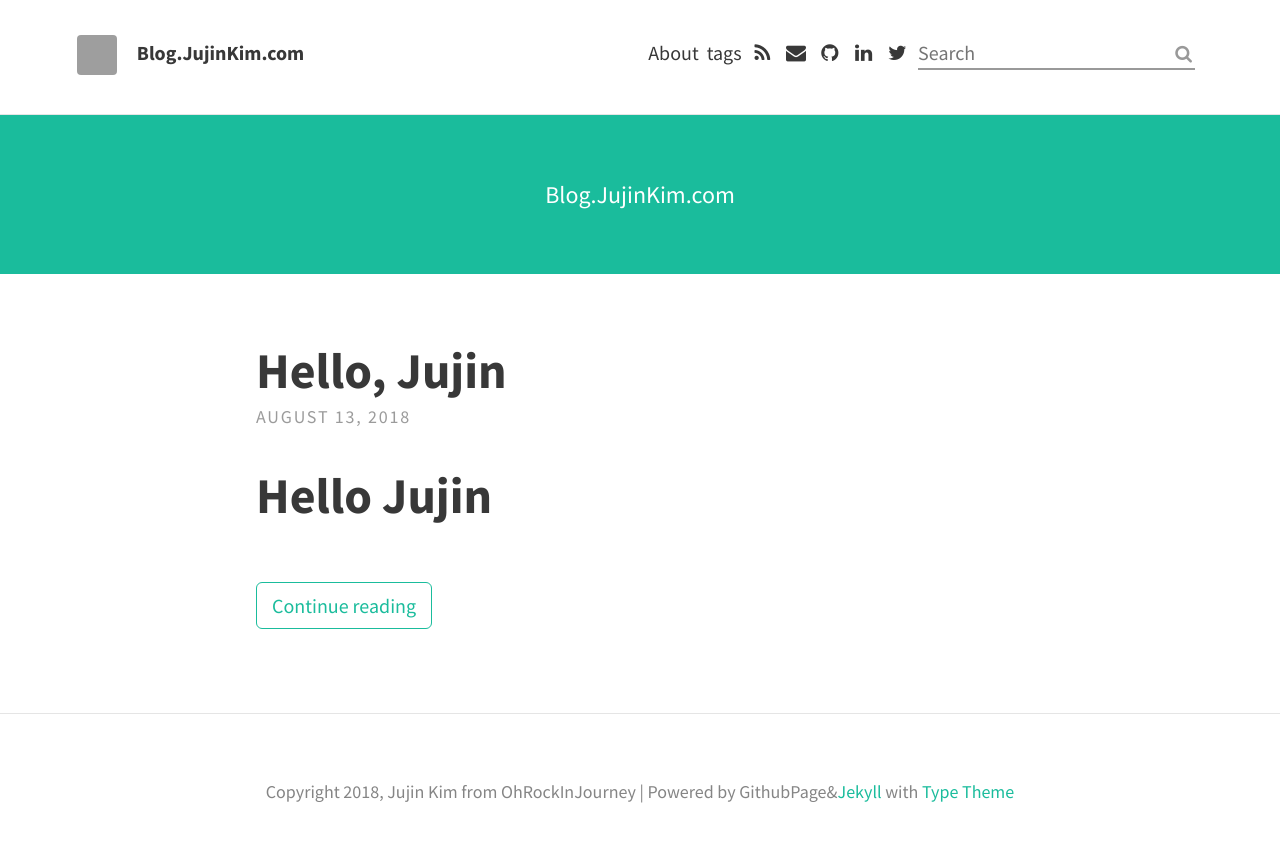
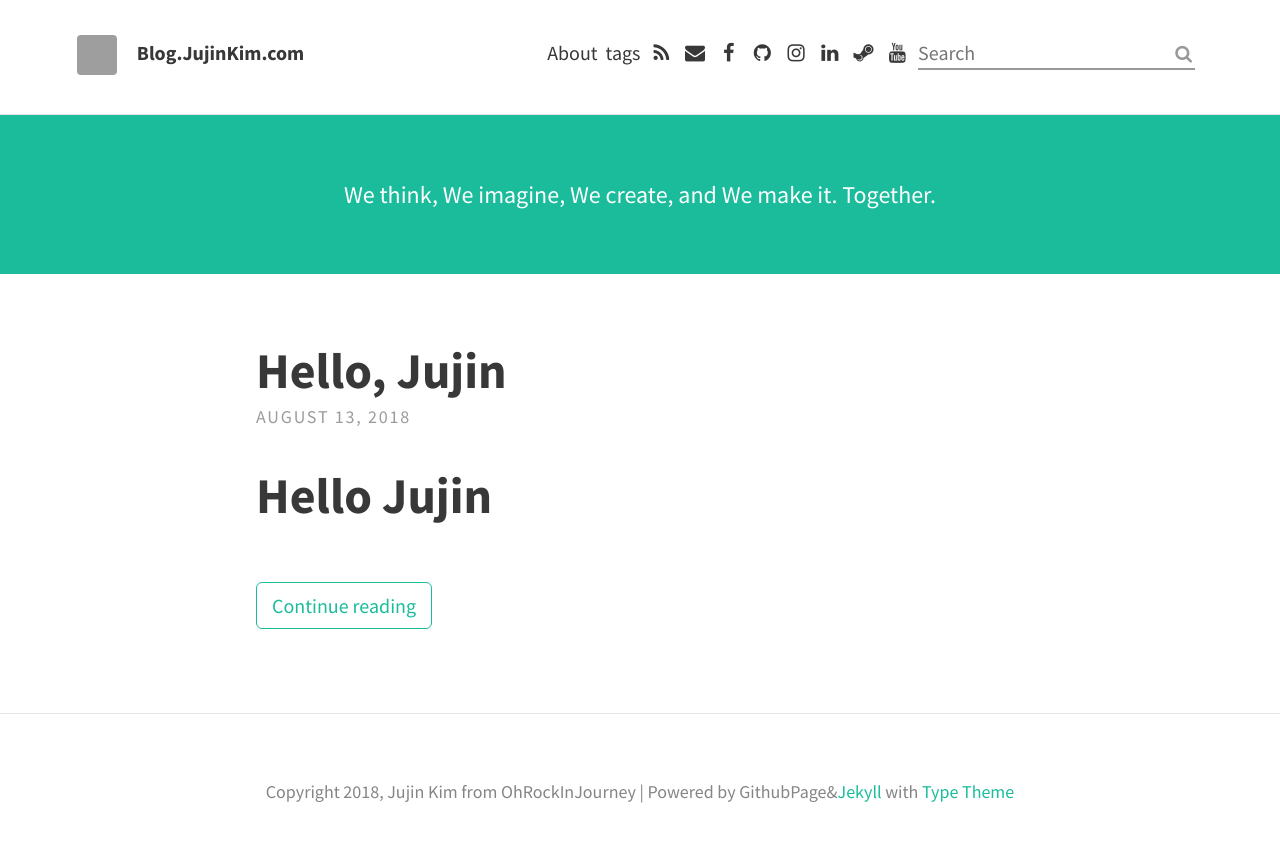
Before and after one commit to jujinkim/web-jujinkim.com-comment, a Jekyll site: the page built from index.html, in a window 1280 px wide. Shown: the top 842 px of the page. Built offline with Jekyll 4.4.1, drawn with Linux system fonts in a browser that asks for light colours; the list of posts is cut into pages by our own code; grey boxes are pictures that could not be loaded.

Commit message:
Updated config.yml added some links, and header text.

```diff
--- a/_config.yml
+++ b/_config.yml
@@ -12,33 +12,33 @@ theme_settings:
   description: "Jujin Kim's weblog. Welcome to OhRockInJourneyStudio" # used by search engines
 
   # Header and footer text
-  header_text: Blog.JujinKim.com
+  header_text: We think, We imagine, We create, and We make it. Together.
   header_text_feature_image:
   footer_text: >
     Copyright 2018, Jujin Kim from OhRockInJourney | Powered by GithubPage&<a href="https://jekyllrb.com/">Jekyll</a> with <a href="https://github.com/rohanchandra/type-theme">Type Theme</a>
 
   # Icons
   rss: true
-  email_address: jk012345@gmail.com
+  email_address: jujin@jujinkim.com
   behance:
   bitbucket:
   dribbble:
-  facebook:
+  facebook: "jujinjujinjujin"
   flickr:
   gitlab:
   github: "jujinkim"
   google_plus:
-  instagram:
+  instagram: "jujin__kim"
   linkedin: https://www.linkedin.com/in/jujinkim
   pinterest:
   reddit:
   soundcloud:
   stack_exchange:  # Full URL
-  steam:
+  steam: "jujinjujin"
   tumblr:
-  twitter: "twitter"
+  twitter:
   wordpress:
-  youtube:
+  youtube: "b0ks1n"
 
   # Scripts
   google_analytics: UA-54002449-5 # Tracking ID, e.g. "UA-000000-01"
```
